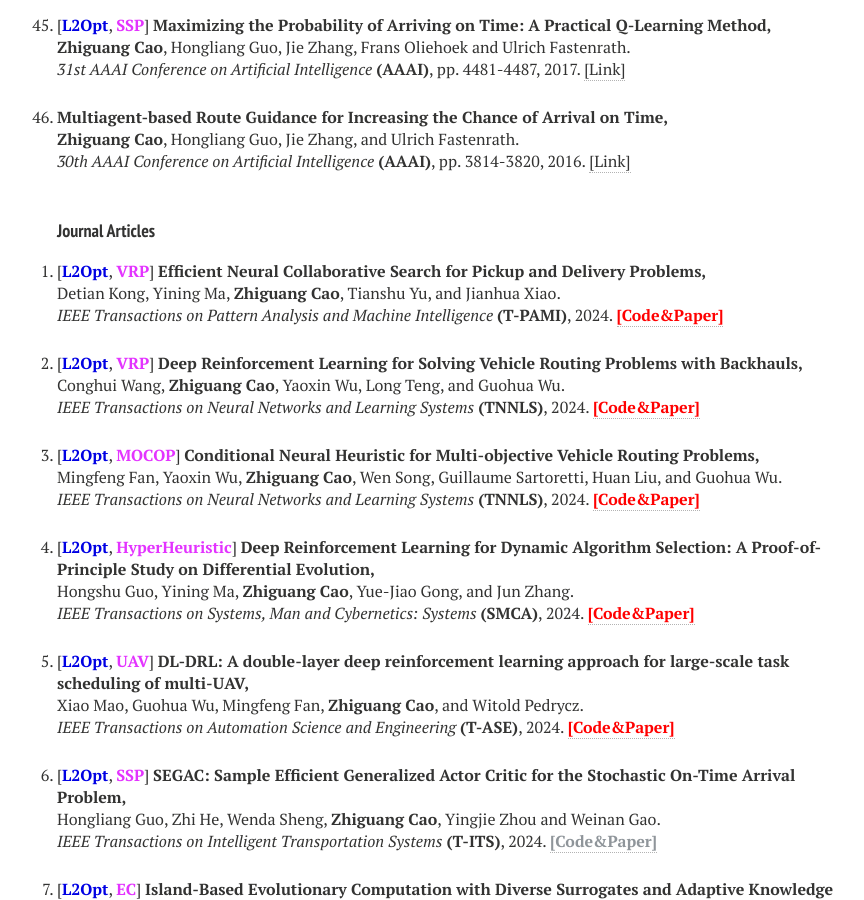
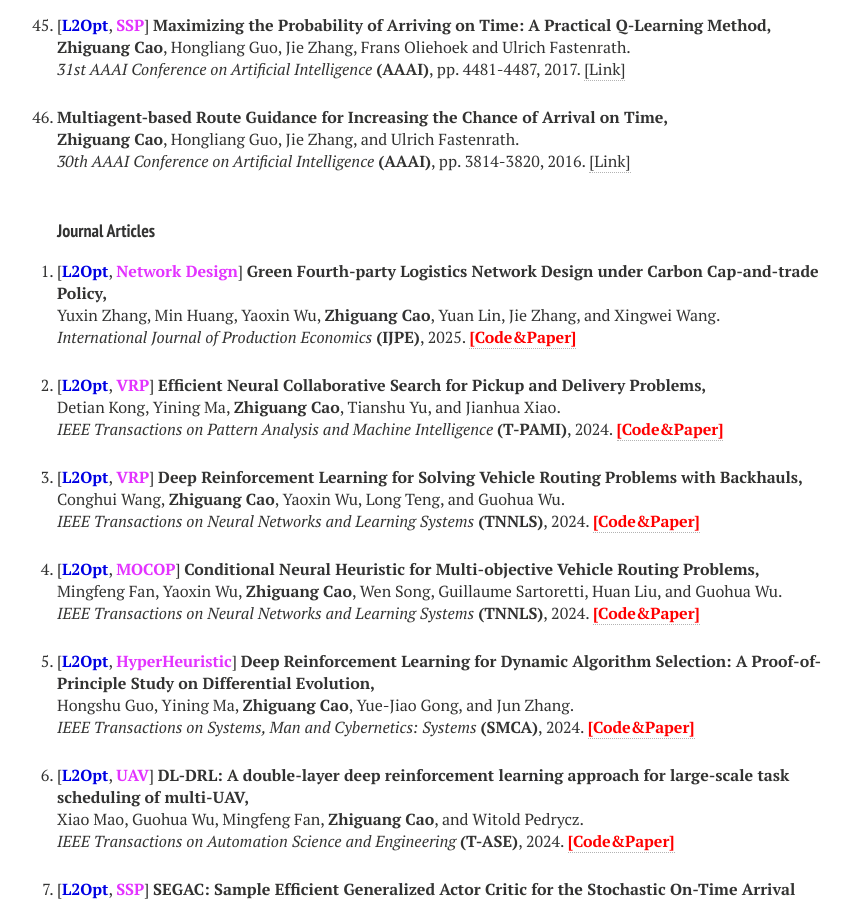
Before and after one commit to zhiguangcaosg/zhiguangcaosg.github.io, a Jekyll site: the page built from publications.md, in a window 1280 px wide and 900 px high, scrolled down 4715 px. Shown: the whole window, without its empty margins (263-1127 px from the left). Built offline with Jekyll 4.4.1, drawn with Linux system fonts in a browser that asks for light colours; nearby versions of some CDN libraries.

Commit message:
Update publications.html

```diff
--- a/_layouts/publications.html
+++ b/_layouts/publications.html
@@ -535,6 +535,13 @@ div.bibtex pre { font-size: 75%; overflow: auto;  width: 100%; padding: 0em 0em;
     <!-- Item: Caelles2016 -->
 <ol style="padding-left:0px;">
 
+<li>
+<p>
+[<font color="#0000E3"><b>L2Opt</b></font>, <font color="#E333FF"><b>Network Design</b></font>] <b>Green Fourth-party Logistics Network Design under Carbon Cap-and-trade Policy,</b>
+<br>Yuxin Zhang, Min Huang, Yaoxin Wu, <b>Zhiguang Cao</b>, Yuan Lin, Jie Zhang, and Xingwei Wang.<br>
+<i> International Journal of Production Economics</i> <b>(IJPE)</b>, 2025. <a href="https://github.com/dtkon/PDP-NCS" target="_blank"> <font color="#FF0000"><b>[Code&Paper]</b> </font></a>
+</p>
+</li>
 
 <li>
 <p>
```
